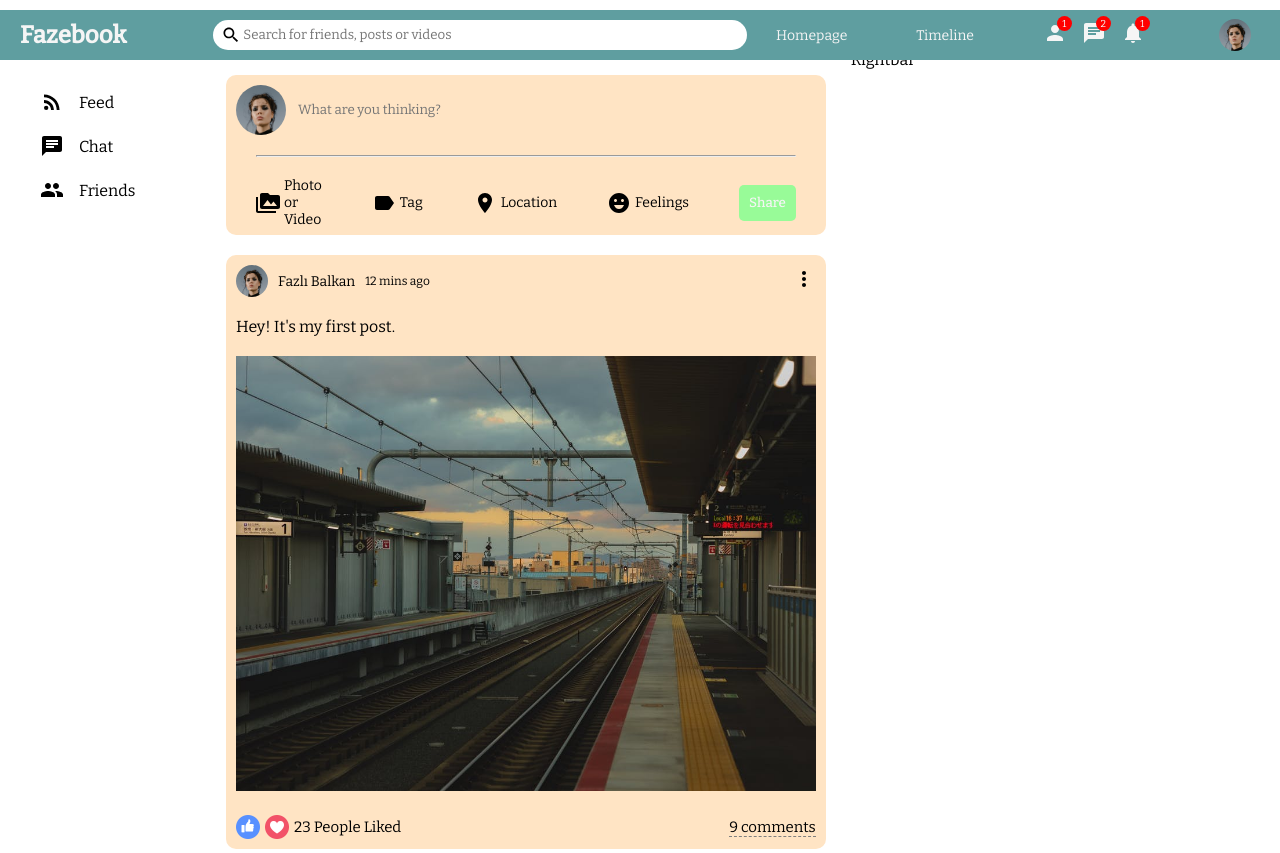
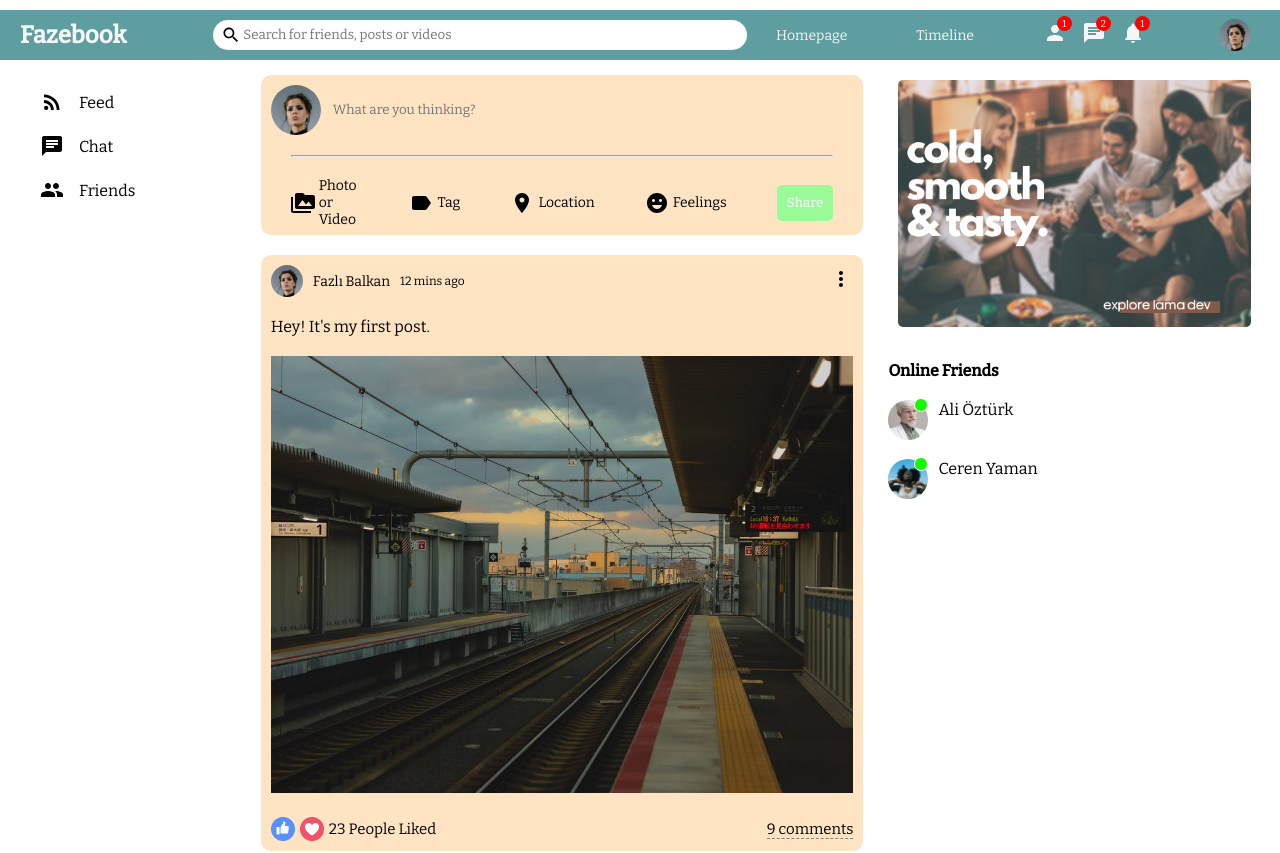
Before and after one commit to fazlibalkan/fazebook, a React (Create React App) app in the folder client/: page / in a window 1280 px wide. Shown: the top 853 px of the page. Built offline with nearby package versions, Linux system fonts and the light colour scheme.

Commit message:
rightbar added

```diff
--- a/client/src/components/rightbar/Rightbar.jsx
+++ b/client/src/components/rightbar/Rightbar.jsx
@@ -1,10 +1,30 @@
 import "./rightbar.css"
-import {MoreVert} from "@mui/icons-material"
+import {} from "@mui/icons-material"
 
 export default function Rightbar() {
   return (
     <div className="rightbar">
-        Rightbar
+        <img className="rightbarAd" src="assets/ad.png" alt="" />
+        <h4 className="rightbarTitle">Online Friends</h4>
+
+        <ul className="rightbarFriendList">
+          <li className="rightbarFriend">
+            <div className="rightbarProfileImageContainer">
+              <img src="assets/person/2.jpeg" alt="" className="rightbarProfileImage" />
+              <span className="rightbarOnline"> </span>
+            </div>
+            <span className="rightbarUsername">Ali Öztürk</span>
+          </li>
+
+          <li className="rightbarFriend">
+            <div className="rightbarProfileImageContainer">
+              <img src="assets/person/3.jpeg" alt="" className="rightbarProfileImage" />
+              <span className="rightbarOnline"> </span>
+            </div>
+            <span className="rightbarUsername">Ceren Yaman</span>
+          </li>
+
+        </ul>
     </div>
   )
 }
--- a/client/src/components/rightbar/rightbar.css
+++ b/client/src/components/rightbar/rightbar.css
@@ -1,3 +1,52 @@
 .rightbar {
-    flex: 4;
+    flex: 3;
 }
+
+.rightbarAd {
+    width: 90%;
+    border-radius: 15px;
+    margin: 20px 0;
+    padding: 10px;
+}
+
+.rightbarTitle {
+    margin-bottom: 20px;
+}
+
+.rightbarFriendList{
+    padding: 0;
+    margin: 0;
+    list-style: none;
+}
+
+.rightbarFriend {
+    display: flex;
+    margin-bottom: 15px;
+}
+
+.rightbarProfileImageContainer {
+    margin-right: 10px;
+    position: relative;
+}
+
+.rightbarProfileImage {
+    width: 40px;
+    height: 40px;
+    border-radius: 50%;
+    object-fit: cover;
+}
+
+.rightbarOnline {
+    width: 12px;
+    height: 12px;
+    border-radius: 50%;
+    background-color: rgb(21, 248, 0);
+    position: absolute;
+    top: -2px;
+    right: 0;
+    border: 1px solid white;
+}
+
+.rightbarUsername {
+    font-size: 16px;
+}
--- a/client/src/components/topbar/topbar.css
+++ b/client/src/components/topbar/topbar.css
@@ -4,8 +4,9 @@
     background-color: cadetblue;
     display: flex;
     align-items: center;
-    position: sticky;
+    position: fixed;
     top: 10px;
+    z-index: 999;
 }
 
 .topbarLeft {
--- a/client/src/pages/home/home.css
+++ b/client/src/pages/home/home.css
@@ -1,4 +1,5 @@
 .homeContainer {
     display: flex;
     width: 100%;
+    margin-top: 50px;
 }
```
